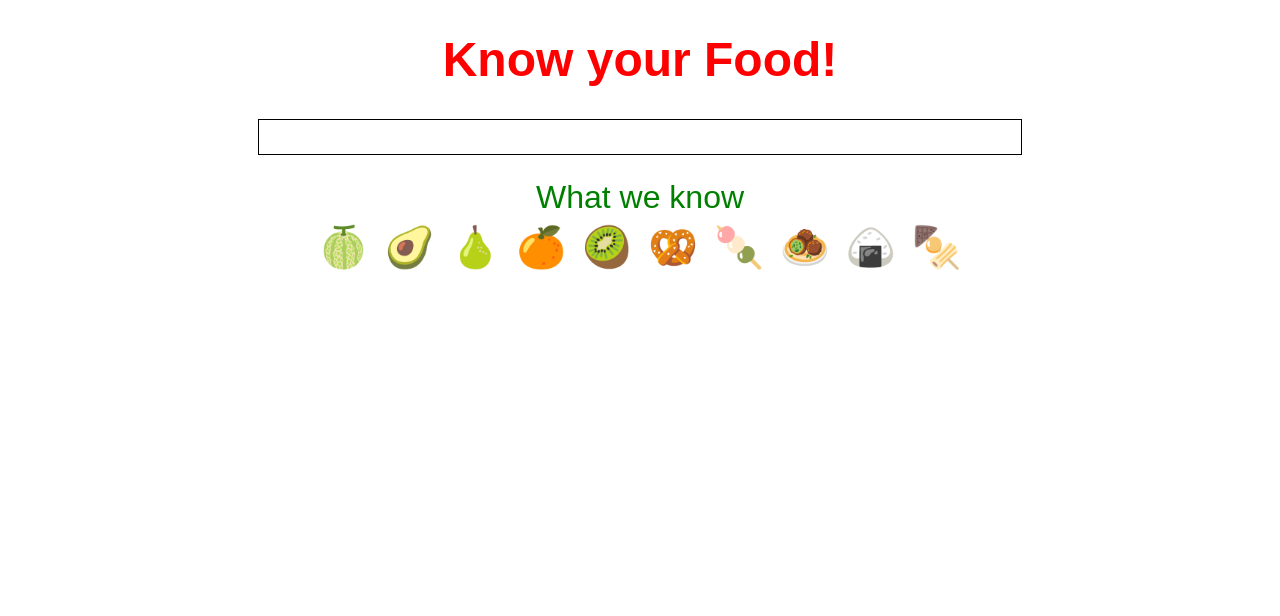
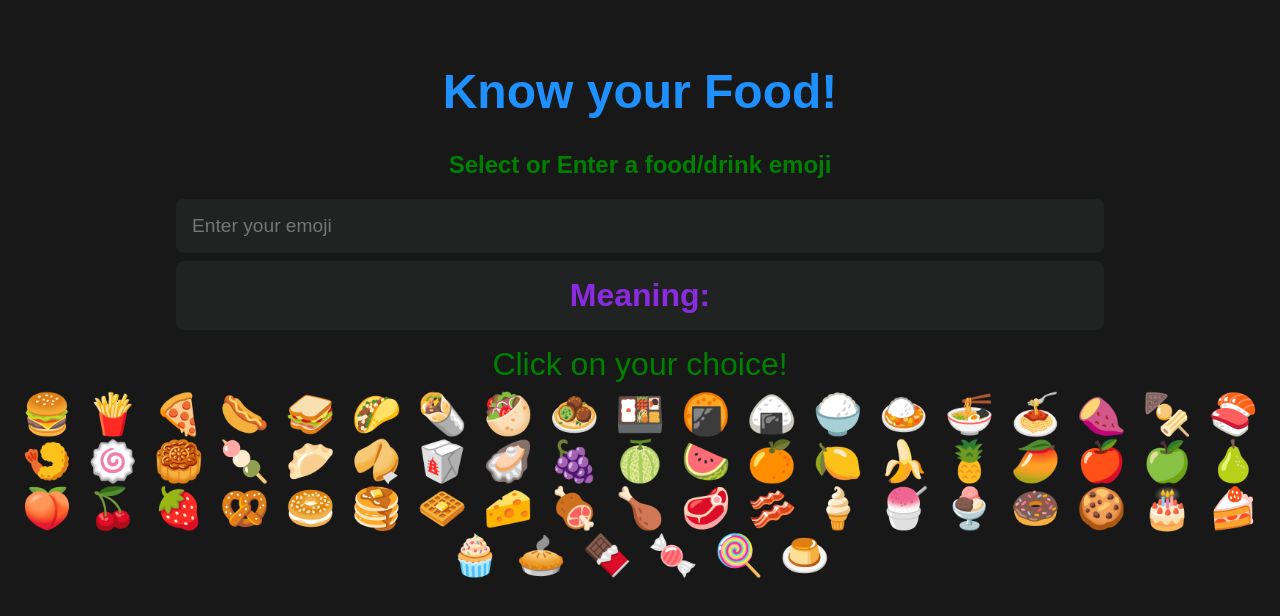
Before and after one commit to SobhanDash/Know-your-Food, a React (Create React App) app: page / in a window 1280 px wide. Shown: the top 616 px of the page. Built offline with nearby package versions, Linux system fonts and the light colour scheme.

Commit message:
inital commit

```diff
--- a/public/index.html
+++ b/public/index.html
@@ -1,16 +1,18 @@
 <!DOCTYPE html>
 <html lang="en">
-
   <head>
-	<meta charset="utf-8">
-	<meta name="viewport" content="width=device-width, initial-scale=1, shrink-to-fit=no">
-	<meta name="theme-color" content="#000000">
+    <meta charset="utf-8" />
+    <meta
+      name="viewport"
+      content="width=device-width, initial-scale=1, shrink-to-fit=no"
+    />
+    <meta name="theme-color" content="#000000" />
     <!--
       manifest.json provides metadata used when your web app is added to the
       homescreen on Android. See https://developers.google.com/web/fundamentals/engage-and-retain/web-app-manifest/
     -->
-	<link rel="manifest" href="%PUBLIC_URL%/manifest.json">
-	<link rel="shortcut icon" href="%PUBLIC_URL%/favicon.ico">
+    <link rel="manifest" href="%PUBLIC_URL%/manifest.json" />
+    <link rel="shortcut icon" href="%PUBLIC_URL%/favicon.ico" />
     <!--
       Notice the use of %PUBLIC_URL% in the tags above.
       It will be replaced with the URL of the `public` folder during the build.
@@ -20,10 +22,10 @@
       work correctly both with client-side routing and a non-root public URL.
       Learn how to configure a non-root public URL by running `npm run build`.
     -->
-	<title>React App</title>
+    <title>Know Your Food</title>
   </head>
 
-<body>
+  <body style="margin: 0px;">
     <noscript>
       You need to enable JavaScript to run this app.
     </noscript>
@@ -39,5 +41,4 @@
       To create a production bundle, use `npm run build` or `yarn build`.
     -->
   </body>
-
 </html>
--- a/src/App.js
+++ b/src/App.js
@@ -1,23 +1,113 @@
 import React, { useState } from "react";
 import "./styles.css";
 
+const meaningStyle = {
+  fontSize: "2rem",
+  color: "blueviolet",
+  padding: "1rem",
+  display: "block",
+  margin: "0.5rem auto",
+  width: "70%",
+  border: "none",
+  borderRadius: "0.5rem",
+  backgroundColor: "#212322"
+};
+
+const inputstyle = {
+  display: "block",
+  margin: "auto",
+  padding: "1rem",
+  width: "70%",
+  backgroundColor: "#212322",
+  border: "none",
+  borderRadius: "0.5rem",
+  color: "white",
+  fontSize: "1.2rem"
+};
+
+const choice = {
+  fontSize: "2rem",
+  color: "green",
+  padding: "0.5rem"
+};
+
+const cursor = {
+  fontSize: "2.5rem",
+  padding: "0.5rem",
+  cursor: "pointer"
+};
+
 const fooddict = {
+  "🍔": "Hamburger",
+  "🍟": "French Fries",
+  "🍕": "Pizza",
+  "🌭": "Hot Dog",
+  "🥪": "Sandwich",
+  "🌮": "Taco",
+  "🌯": "Burrito",
+  "🥙": "Stuffed Flatbread",
+  "🧆": "Falafel",
+  "🍱": "Bento Box",
+  "🍘": "Rice Cracker",
+  "🍙": "Rice Ball",
+  "🍚": "Cooked Rice",
+  "🍛": "Curry Rice",
+  "🍜": "Steaming Bowl",
+  "🍝": "Spaghetti",
+  "🍠": "Roasted Sweet Potato",
+  "🍢": "Oden",
+  "🍣": "Sushi",
+  "🍤": "Fried Shrimp",
+  "🍥": "Fish Cake with Swirl",
+  "🥮": "Moon Cake",
+  "🍡": "Dango",
+  "🥟": "Dumpling",
+  "🥠": "Fortune Cookie",
+  "🥡": "Takeout Box",
+  "🦪": "Oyster",
+  "🍇": "Grapes",
   "🍈": "Melon",
-  "🥑": "Avocado",
+  "🍉": "Watermelon",
+  "🍊": "Tangerine",
+  "🍋": "Lemon",
+  "🍌": "Banana",
+  "🍍": "Pineapple",
+  "🥭": "Mango",
+  "🍎": "Red Apple",
+  "🍏": "Green Apple",
   "🍐": "Pear",
-  "🍊": "Tangerine",
-  "🥝": "Kiwi",
+  "🍑": "Peach",
+  "🍒": "Cherries",
+  "🍓": "Strawberry",
   "🥨": "Pretzel",
-  "🍡": "Dango",
-  "🧆": "Falafel",
-  "🍙": "Rice ball",
-  "🍢": "Oden"
+  "🥯": "Bagel",
+  "🥞": "Pancakes",
+  "🧇": "Waffle",
+  "🧀": "Cheese Wedge",
+  "🍖": "Meat on Bone",
+  "🍗": "Poultry Leg",
+  "🥩": "Cut of Meat",
+  "🥓": "Bacon",
+  "🍦": "Soft Ice Cream",
+  "🍧": "Shaved Ice",
+  "🍨": "Ice Cream",
+  "🍩": "Doughnut",
+  "🍪": "Cookie",
+  "🎂": "Birthday Cake",
+  "🍰": "Shortcake",
+  "🧁": "Cupcake",
+  "🥧": "Pie",
+  "🍫": "Chocolate Bar",
+  "🍬": "Candy",
+  "🍭": "Lollipop",
+  "🍮": "Custard"
 };
 
 var foodweknow = Object.keys(fooddict);
 
 export default function App() {
   const [meaning, setmeaning] = useState("");
+  const [emojiindex, setemojiindex] = useState(-1);
 
   function foodInputHandler(event) {
     var userInput = event.target.value;
@@ -26,6 +116,7 @@ export default function App() {
 
     if (meaning === undefined) {
       meaning = "We don't have it in our database";
+      setemojiindex(-1);
     }
     setmeaning(meaning);
   }
@@ -37,26 +128,31 @@ export default function App() {
 
   return (
     <div className="App">
-      <h1 style={{ fontSize: "3rem", color: "red" }}>Know your Food!</h1>
+      <h1>Know your Food!</h1>
+      <h2> Select or Enter a food/drink emoji</h2>
+
       <input
         onChange={foodInputHandler}
-        style={{ height: "2rem", width: "60%", border: "1.5px solid black" }}
+        placeholder="Enter your emoji"
+        style={inputstyle}
+        type="text"
       />
 
-      <div style={{ fontSize: "2rem", color: "blueviolet", padding: "0.5rem" }}>
-        {" "}
-        {meaning}{" "}
-      </div>
+      {emojiindex === -1 ? (
+        <h2 style={meaningStyle}> Meaning: {meaning} </h2>
+      ) : (
+        <h2 style={meaningStyle}>
+          {choice} : {meaning}
+        </h2>
+      )}
 
-      <div style={{ fontSize: "2rem", color: "green", padding: "0.5rem" }}>
-        {" "}
-        What we know{" "}
-      </div>
+      <div style={choice}> Click on your choice! </div>
+
       {foodweknow.map(function (emoji) {
         return (
           <span
             onClick={() => foodClickHandler(emoji)}
-            style={{ fontSize: "2.5rem", padding: "0.5rem", cursor: "pointer" }}
+            style={cursor}
             key={emoji}
           >
             {emoji}
--- a/src/styles.css
+++ b/src/styles.css
@@ -1,4 +1,28 @@
 .App {
   font-family: sans-serif;
   text-align: center;
+  maxwidth: 700px;
+  margin: auto;
+  backgroundcolor: #181818;
+  justify-content: center;
+  align-items: center;
 }
+
+body {
+  background-color: #181818;
+  color: white;
+  display: flex;
+  flex-direction: column;
+  justify-content: center;
+  align-items: center;
+  padding: 2rem 0;
+}
+
+h1 {
+  font-size: 3rem;
+  color: dodgerblue;
+}
+
+h2 {
+  color: green;
+}
```
Lines whose indentation alone changed are shown as unchanged.
